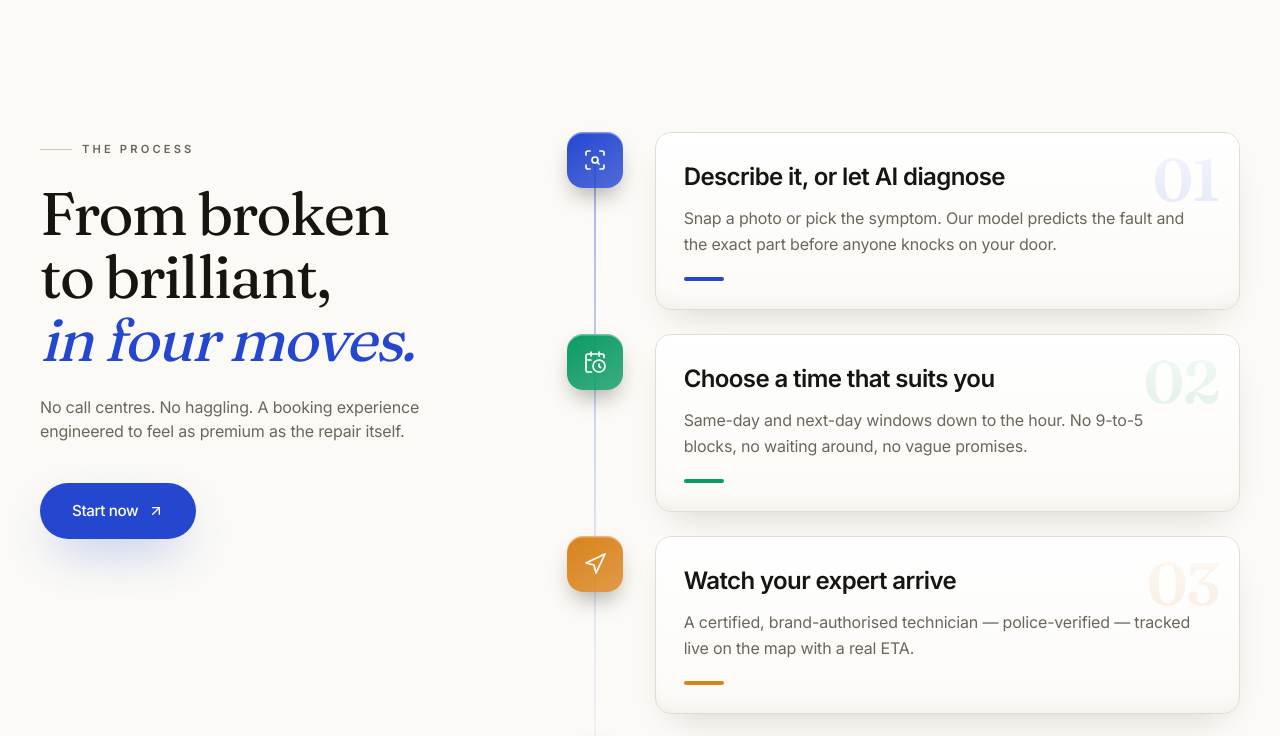
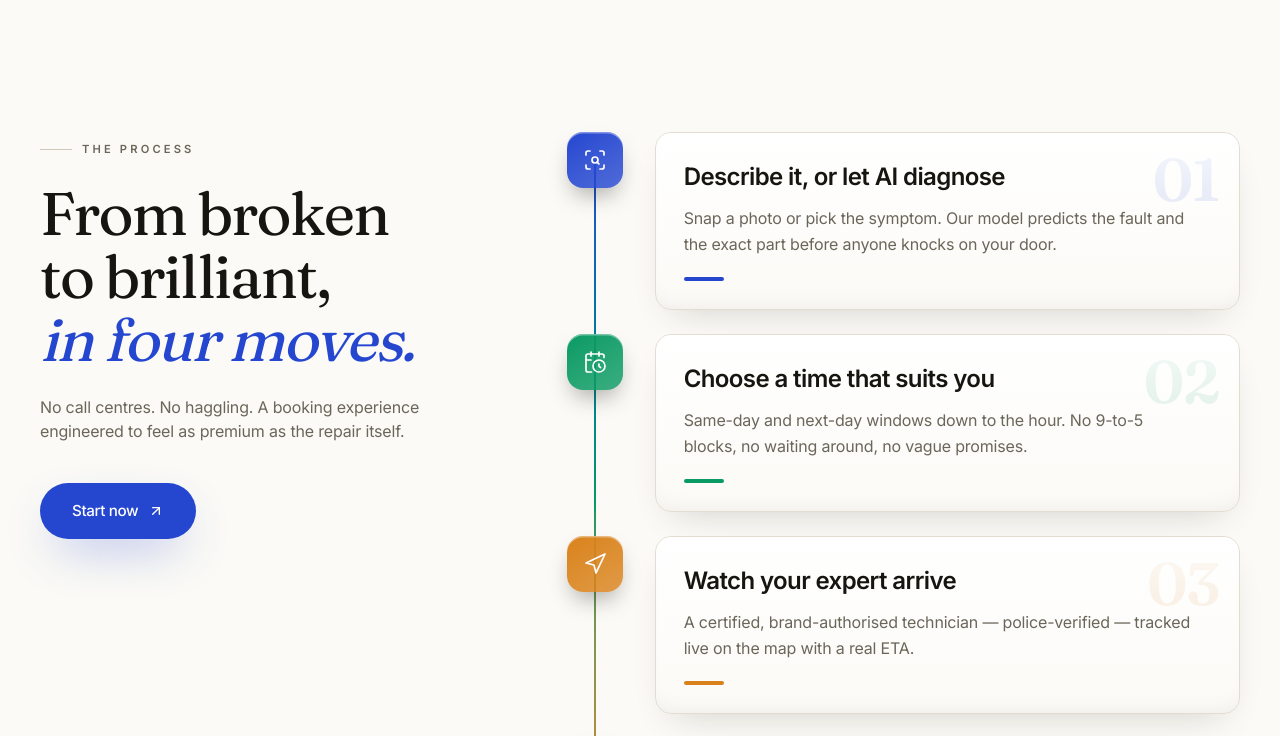
Before and after one commit to Tanveersultana125/24X7services, a Next.js app: page / in a window 1280 px wide. Shown: the part 4220-4956 px from the top of the page. Built offline with nearby package versions, Linux system fonts and the light colour scheme.

Commit message:
Process: scroll-driven progress line + sequential step reveal
Static track with a gradient progress line that fills as you scroll, and
each step animates in as it reaches the viewport centre (one after another).

Co-Authored-By: Claude Opus 4.8 (1M context) <noreply@anthropic.com>

```diff
--- a/src/components/site/Process.tsx
+++ b/src/components/site/Process.tsx
@@ -1,6 +1,7 @@
 "use client";
 
-import { motion } from "framer-motion";
+import { useRef } from "react";
+import { motion, useScroll, useTransform } from "framer-motion";
 import { ScanSearch, CalendarClock, Navigation, ShieldCheck } from "lucide-react";
 import { Kicker } from "./TextReveal";
 import { MagneticButton } from "./MagneticButton";
@@ -14,6 +15,10 @@ const STEPS = [
 ];
 
 export function Process() {
+  const listRef = useRef<HTMLOListElement>(null);
+  const { scrollYProgress } = useScroll({ target: listRef, offset: ["start 65%", "end 65%"] });
+  const lineScaleY = useTransform(scrollYProgress, [0, 1], [0.02, 1]);
+
   return (
     <section id="process" className="relative scroll-mt-28 bg-surface py-28 sm:py-36">
       <div className="mx-auto grid max-w-[92rem] gap-16 px-6 sm:px-10 lg:grid-cols-12">
@@ -41,16 +46,21 @@ export function Process() {
         </div>
 
         {/* Steps */}
-        <ol className="relative lg:col-span-7">
-          {/* gradient timeline */}
-          <span className="absolute left-[27px] top-6 hidden h-[calc(100%-6rem)] w-0.5 rounded-full bg-gradient-to-b from-royal-bright/40 via-royal-bright/15 to-transparent sm:block" />
-          {STEPS.map((s, i) => (
+        <ol ref={listRef} className="relative lg:col-span-7">
+          {/* timeline track + scroll-driven progress fill */}
+          <span className="absolute left-[27px] top-7 hidden h-[calc(100%-5.5rem)] w-0.5 rounded-full bg-border sm:block" />
+          <motion.span
+            aria-hidden
+            style={{ scaleY: lineScaleY }}
+            className="absolute left-[27px] top-7 hidden h-[calc(100%-5.5rem)] w-0.5 origin-top rounded-full bg-gradient-to-b from-royal-bright via-emerald to-amber sm:block"
+          />
+          {STEPS.map((s) => (
             <motion.li
               key={s.n}
               initial={{ opacity: 0, y: 40 }}
               whileInView={{ opacity: 1, y: 0 }}
-              viewport={{ once: true, margin: "-100px" }}
-              transition={{ duration: 0.7, delay: i * 0.05, ease: [0.16, 1, 0.3, 1] }}
+              viewport={{ once: true, margin: "-35% 0px -35% 0px" }}
+              transition={{ duration: 0.7, ease: [0.16, 1, 0.3, 1] }}
               className="group relative flex gap-6 pb-6 last:pb-0 sm:gap-8"
             >
               {/* colored icon node */}
```
